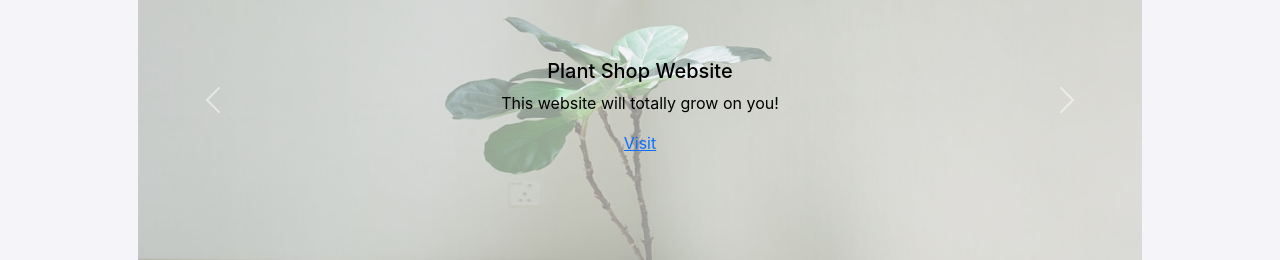
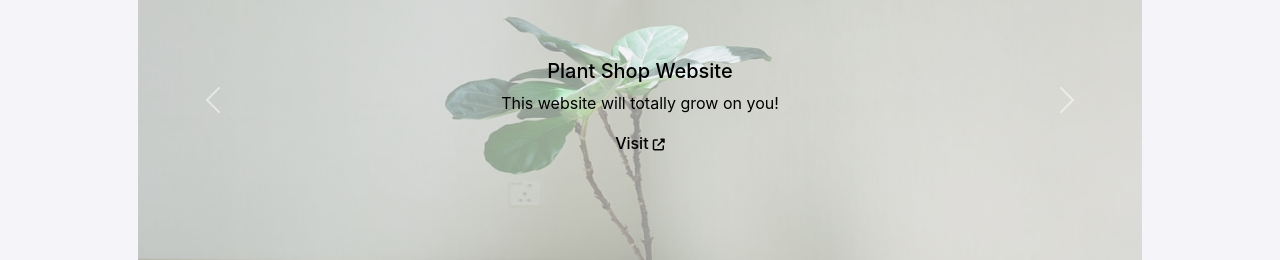
Before and after one commit to melissabarrerafarias/freelanced-company, a React (Create React App) app: page / in a window 1280 px wide. Shown: the part 2100-2360 px from the top of the page. Built offline with nearby package versions, Linux system fonts and the light colour scheme.

Commit message:
changed links to white

```diff
--- a/src/contact.css
+++ b/src/contact.css
@@ -205,6 +205,10 @@ ol, ul {
 
 .go-back {
     text-decoration: underline;
+    color: var(--ghost-white)
+}
+
+.go-back:hover {
     color: var(--ghost-white)
 }
 
--- a/src/landing-page.css
+++ b/src/landing-page.css
@@ -119,6 +119,16 @@ body, html {
 
 #carouselExampleCaptions {
     width: 60%;
+}
+
+#carouselExampleCaptions a {
+    color: black;
+    text-decoration: none;
+    font-weight: 500;
+}
+
+#carouselExampleCaptions i {
+    font-size: 12px;
 }
 
 .example-images {
--- a/src/pages/LandingPage.js
+++ b/src/pages/LandingPage.js
@@ -64,7 +64,7 @@ function LandingPage() {
                             <div class="carousel-caption">
                                 <h5>Cleaning Service Website</h5>
                                 <p>A "clean" look!</p>
-                                <a href="http://evergreen-clean.herokuapp.com/">Visit</a>
+                                <a href="http://evergreen-clean.herokuapp.com/">Visit <i class="fas fa-external-link-alt"></i></a>
                             </div>
                         </div>
                         <div class="carousel-item">
@@ -72,7 +72,7 @@ function LandingPage() {
                             <div class="carousel-caption">
                                 <h5>Plant Shop Website</h5>
                                 <p>This website will totally grow on you!</p>
-                                <a href="https://penelopesplantshop.herokuapp.com/">Visit</a>
+                                <a href="https://penelopesplantshop.herokuapp.com/">Visit <i class="fas fa-external-link-alt"></i></a>
                             </div>
                         </div>
                         {/* <div class="carousel-item">
```
